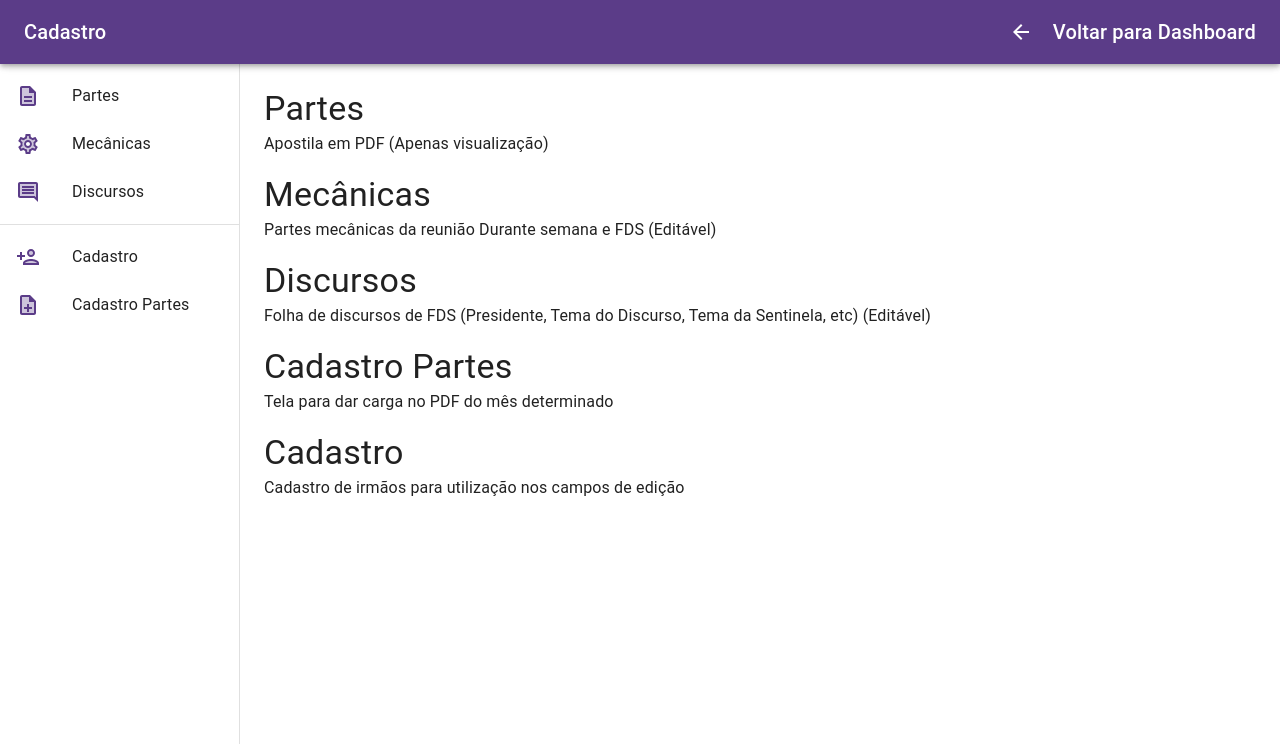
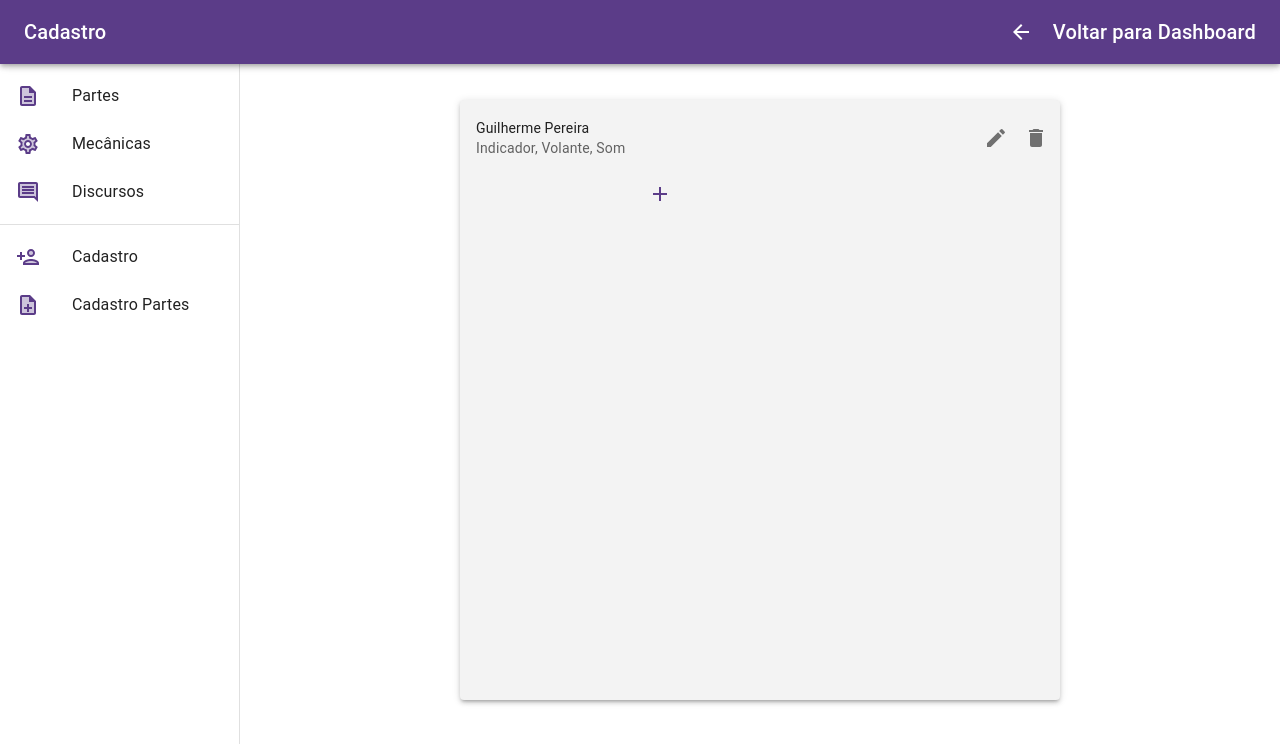
Before and after one commit to czndy/quadro_anuncios_web, a React (Create React App) app in the folder frontend/: page /cadastro in a window 1280 px wide. Shown: the top 744 px of the page. Built offline with nearby package versions, Linux system fonts and the light colour scheme.

Commit message:
tela cadastro

```diff
--- a/frontend/src/pages/Cadastro/cadastro.js
+++ b/frontend/src/pages/Cadastro/cadastro.js
@@ -1,6 +1,64 @@
+import * as React from "react";
 import Box from "@mui/material/Box";
-import * as React from "react";
+import Paper from "@mui/material/Paper";
+import "../Login/login.css";
+import List from '@mui/material/List';
+import ListItem from '@mui/material/ListItem';
+import ListItemAvatar from '@mui/material/ListItemAvatar';
+import ListItemText from '@mui/material/ListItemText';
+import Avatar from '@mui/material/Avatar';
+import IconButton from '@mui/material/IconButton';
+import Button from '@mui/material/Button';
+import FolderIcon from '@mui/icons-material/Folder';
+import DeleteIcon from '@mui/icons-material/Delete';
+import Fab from '@mui/material/Fab';
+import AddIcon from '@mui/icons-material/Add';
+import EditIcon from '@mui/icons-material/Edit';
 
 export default function Cadastro({menu}) {
-  return <Box sx={{display: "flex", height: "100vh"}}>{menu}</Box>;
+    return (
+        <Box sx={{display: "flex", height: "100vh"}}>
+            {menu}
+            <Box
+                sx={{
+                "& > :not(style)": {
+                    m: "auto",
+                    width: 600,
+                    height: 600,
+                },
+                }}
+                m="auto"
+                display="flex"
+                alignItems="center"
+                width="1000px"
+                height="98vh"
+            >
+                <Paper elevation={3} style={{backgroundColor: "#f3f3f3"}}>
+                    <List dense={true}>
+
+                        <ListItem secondaryAction={[
+                            <IconButton>
+                                <EditIcon/>
+                            </IconButton>,
+                            <IconButton edge="end" aria-label="delete">
+                                <DeleteIcon/>
+                            </IconButton>
+                        ]}>
+                            <ListItemText
+                                primary="Guilherme Pereira"
+                                secondary="Indicador, Volante, Som"
+                            />
+                        </ListItem>
+
+                    </List>
+                    <Button style={{width:'31.2vw'}} sx={{color: "#5b3c88", "&:hover": { backgroundColor: "#6b46a1", color: "white"}}}>
+                        <AddIcon/>
+                    </Button>
+                </Paper>
+            </Box>
+
+
+        </Box>
+
+    )
 }
--- a/frontend/src/pages/Menu/menu.js
+++ b/frontend/src/pages/Menu/menu.js
@@ -23,7 +23,7 @@ import {useNavigate} from "react-router-dom";
 
 const drawerWidth = 240;
 
-export default function Menu({name}) {
+export default function Menu({name, content}) {
   let navigate = useNavigate();
 
   return (
@@ -165,37 +165,8 @@ export default function Menu({name}) {
         </Box>
       </Drawer>
 
-      <Box component="main" sx={{flexGrow: 1, p: 3}}>
-        <Toolbar />
+      {content}
 
-        <Typography Typography variant="h4">
-          Partes
-        </Typography>
-        <Typography variant="subtitle1" paragraph>
-          Apostila em PDF (Apenas visualização)
-        </Typography>
-
-        <Typography variant="h4">Mecânicas</Typography>
-        <Typography variant="subtitle1" paragraph>
-          Partes mecânicas da reunião Durante semana e FDS (Editável)
-        </Typography>
-
-        <Typography variant="h4">Discursos</Typography>
-        <Typography variant="subtitle1" paragraph>
-          Folha de discursos de FDS (Presidente, Tema do Discurso, Tema da
-          Sentinela, etc) (Editável)
-        </Typography>
-
-        <Typography variant="h4">Cadastro Partes</Typography>
-        <Typography variant="subtitle1" paragraph>
-          Tela para dar carga no PDF do mês determinado
-        </Typography>
-
-        <Typography variant="h4">Cadastro</Typography>
-        <Typography variant="subtitle1" paragraph>
-          Cadastro de irmãos para utilização nos campos de edição
-        </Typography>
-      </Box>
     </>
   );
 }
--- a/frontend/src/router.js
+++ b/frontend/src/router.js
@@ -4,6 +4,7 @@ import {BrowserRouter, Route, Routes} from "react-router-dom";
 import Cadastro from "./pages/Cadastro/cadastro";
 import CadastroPartes from "./pages/CadastroPartes/cadastroPartes";
 import Dashboard from "./pages/Dashboard/dashboard";
+import DashText from "./pages/Dashboard/dashText";
 import Discursos from "./pages/Discursos/discursos";
 import Login from "./pages/Login/login";
 import Mecanicas from "./pages/Mecanicas/mecanicas";
@@ -18,7 +19,7 @@ export default function Router() {
         <Route path="/" element={<Login />} />
         <Route
           path="/dashboard"
-          element={<Dashboard menu={<Menu name="Dashboard" />} />}
+          element={<Dashboard menu={<Menu name="Dashboard" content={<DashText/>} />} />}
         />
         <Route
           path="/mecanicas"
```
